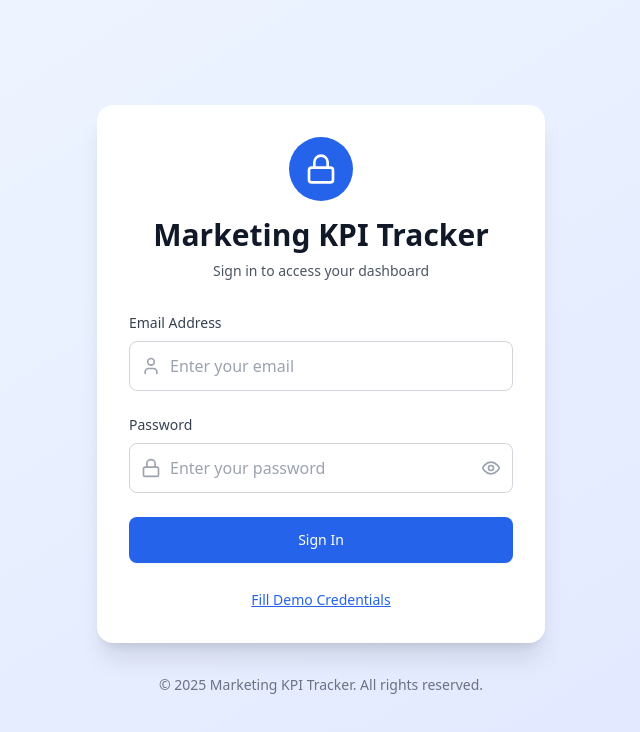
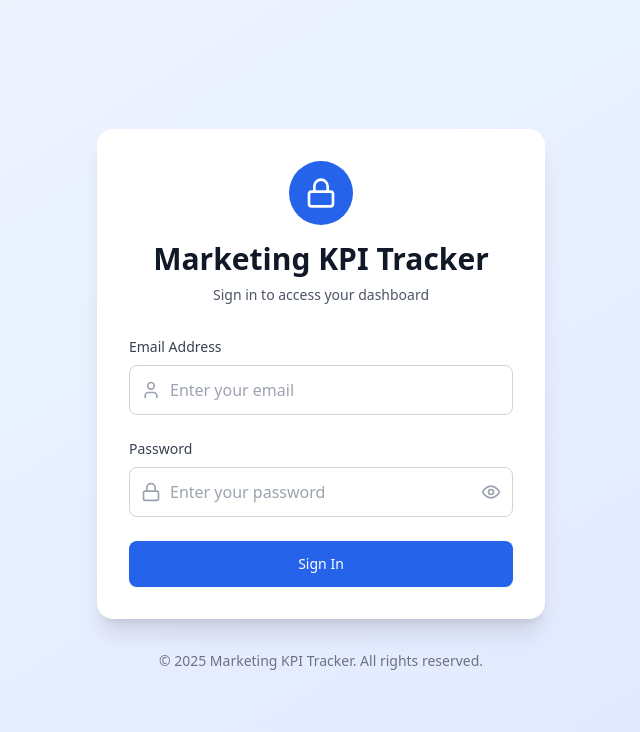
Before and after one commit to vijayedstellar/Team-KPIs, a React (Vite) app: page / in a window 1280 px wide. Shown: the top 732 px of the page, without its empty margins (319-959 px from the left). Built offline with nearby package versions, Linux system fonts and the light colour scheme; no server answers.

Commit message:
Remove demo credentials button from login page

```diff
--- a/src/components/Login.tsx
+++ b/src/components/Login.tsx
@@ -38,12 +38,6 @@ const Login: React.FC = () => {
     } finally {
       setLoading(false);
     }
-  };
-
-  // Demo credentials for development (remove in production)
-  const fillDemoCredentials = () => {
-    setEmail('vijay@edstellar');
-    setPassword('Edstellar@2025');
   };
 
   return (
@@ -130,16 +124,6 @@ const Login: React.FC = () => {
             </button>
           </form>
 
-          {/* Development Helper - Remove in production */}
-          <div className="mt-6">
-            <button
-              type="button"
-              onClick={fillDemoCredentials}
-              className="w-full text-sm text-blue-600 hover:text-blue-800 underline"
-            >
-              Fill Demo Credentials
-            </button>
-          </div>
         </div>
 
         {/* Footer */}
```
